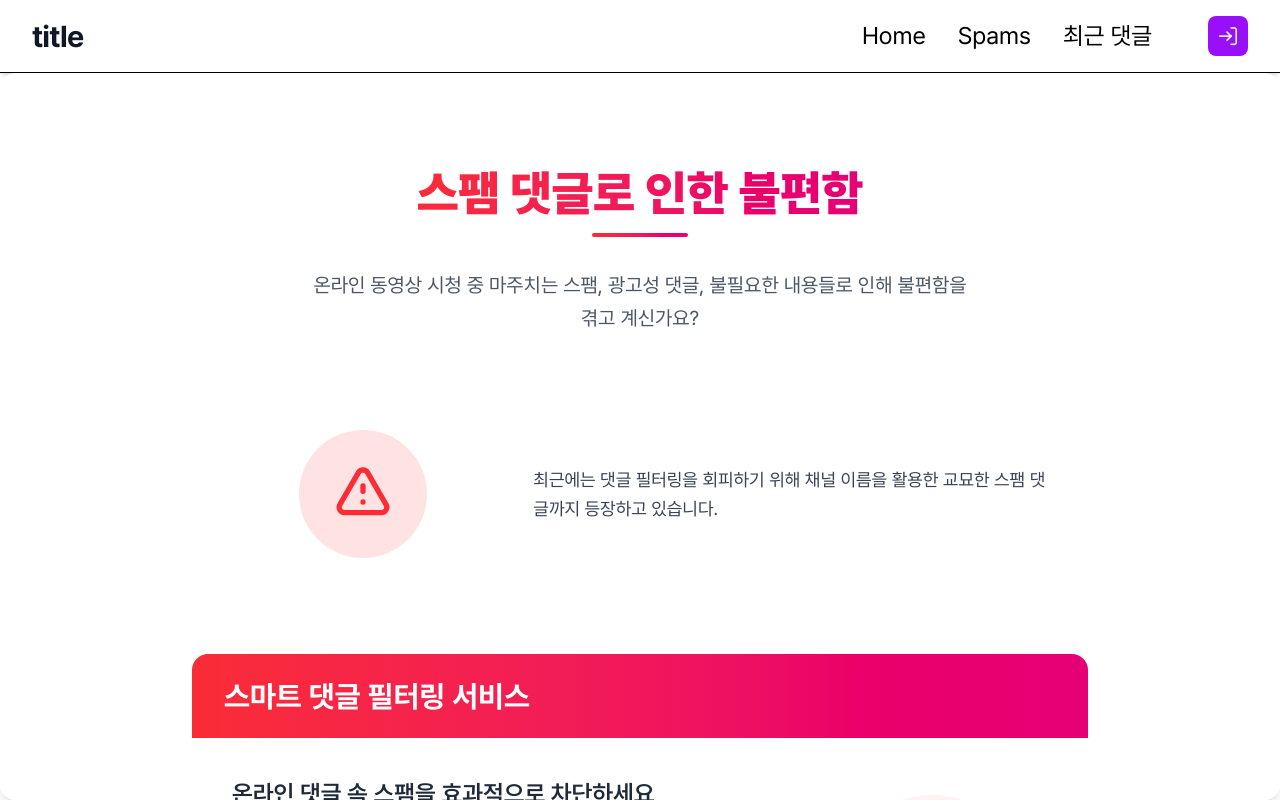
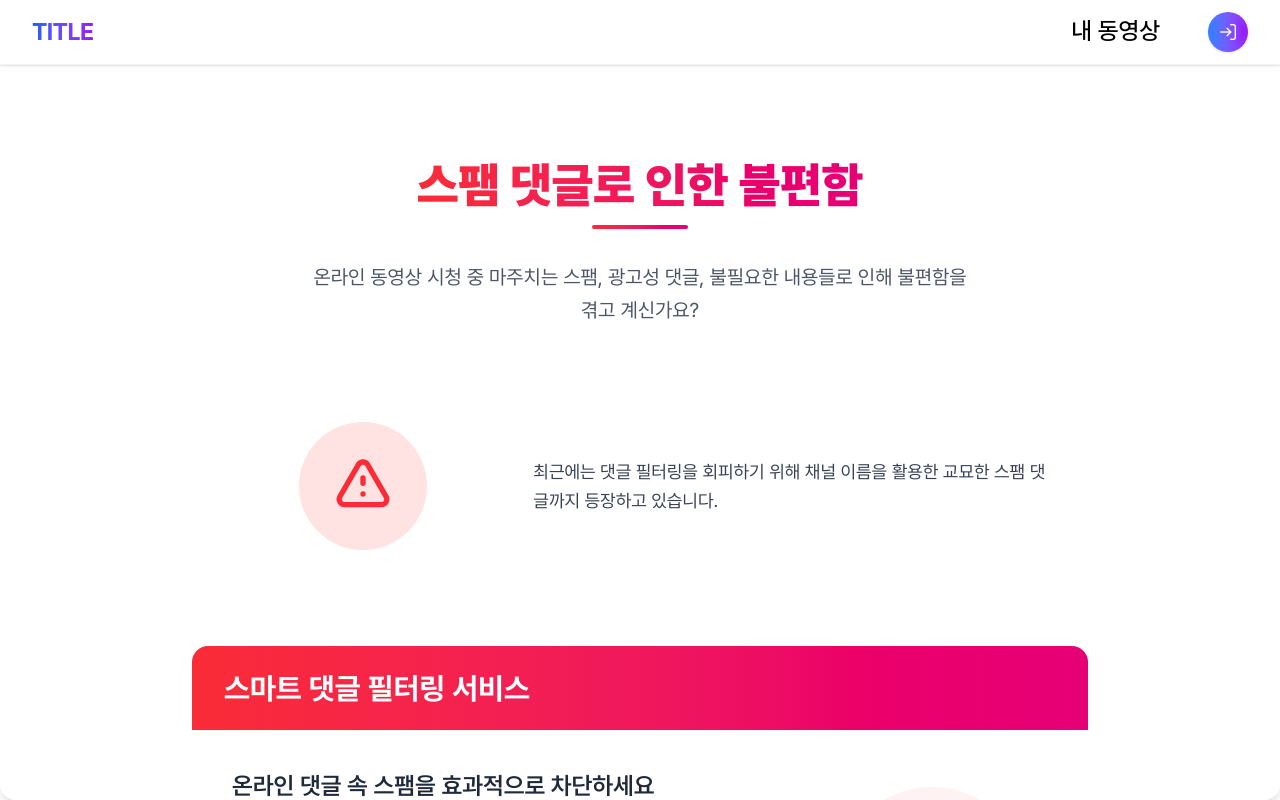
Before and after one commit to YoutubeCommentFilterService/frontend-vue, a Vue app: page / in a window 1280 px wide. Built offline with nearby package versions, Linux system fonts and the light colour scheme; no server answers.

Commit message:
Feat: 헤더 수정
- 헤더를 깔끔하게 수정
- 회원탈퇴 시 확인 메시지 모달 추가

```diff
--- a/src/contents/Header.vue
+++ b/src/contents/Header.vue
@@ -1,94 +1,168 @@
 <template>
-  <header class="bg-white shadow-md w-full">
-    <div class="flex justify-between items-center px-8 py-4 border-b">
+  <header class="bg-white shadow-sm sticky top-0 z-30 border-b border-gray-100">
+    <div class="max-w-7xl mx-auto px-4 sm:px-6 lg:px-8">
+      <div class="flex justify-between items-center h-16">
         <!-- 왼쪽: 타이틀 -->
-      <h1 class="text-3xl font-bold text-gray-900 tracking-tight">title</h1>
+        <RouterLink to="/" class="flex items-center">
+          <span
+            class="text-2xl font-bold bg-gradient-to-r from-blue-600 to-purple-600 text-transparent bg-clip-text tracking-tight"
+          >
+            TITLE
+          </span>
+        </RouterLink>
 
         <!-- 오른쪽: 네비게이션 -->
-      <nav class="flex items-center gap-8">
-        <RouterLink to="/" class="nav-item">Home</RouterLink>
-        <RouterLink to="/videos" class="nav-item">Spams</RouterLink>
-        <RouterLink to="/recent" class="nav-item">최근 댓글</RouterLink>
+        <nav class="flex items-center space-x-6">
+          <RouterLink
+            v-for="link in navLinks"
+            :key="link.name"
+            :to="link.path"
+            class="p-2 font-medium text-gray-700 transition-all duration-200 border-b-2 border-transparent hover:border-b-2 hover:border-gray-300"
+            active-class="border-b-2 !border-blue-500 font-extrabold"
+          >
+            {{ link.name }}
+          </RouterLink>
+          <!-- 로그인 버튼 -->
+          <div
+            class="flex ml-4 w-10 h-10 items-center justify-center transition-all duration-200 hover:opacity-90"
+            :class="{
+              'rounded-full shadow-sm': !authStore.isLoggedIn,
+              'bg-gradient-to-r from-blue-500 to-purple-600': !authStore.isLoggedIn,
+            }"
+          >
+            <RouterLink
+              v-if="!authStore.isLoggedIn"
+              to="login"
+              class="flex items-center gap-2 px-2 py-2 rounded-full bg-gradient-to-r from-blue-500 to-purple-600 text-white font-medium transition-transform hover:shadow-md hover:scale-105"
+            >
+              <i class="pi pi-sign-in text-white text-base"></i>
+            </RouterLink>
+            <div v-else class="relative">
+              <img
+                :src="authStore.profile.profileImage"
+                @click="handleClickUserMenu"
+                class="w-10 h-10 rounded-full cursor-pointer object-cover ring-2 ring-gray-200 transition-all relative"
+                alt="Profile"
+              />
+              <div
+                v-show="isUserMenuVisible"
+                ref="userMenu"
+                class="absolute right-0 mt-3 w-56 bg-white shadow-lg rounded-xl z-50 transform transition-all duration-200 origin-top-right"
+              >
+                <div class="flex items-center p-4 border-b border-gray-100 bg-gray-50 select-none">
+                  <img
+                    :src="authStore.profile.profileImage"
+                    class="w-12 h-12 rounded-full object-cover ring-1 ring-gray-200"
+                    alt="Profile"
+                    draggable="false"
+                  />
+                  <div class="ml-3">
+                    <p class="text-base font-medium text-gray-800">
+                      {{ authStore.profile.nickname }}
+                    </p>
+                  </div>
+                </div>
 
-        <!-- 로그인 버튼 -->
-        <div class="flex ml-6 bg-purple-600 w-10 h-10 justify-center align-center rounded-lg">
-          <RouterLink v-if="!authStore.isLoggedIn" to="login"
-                      class="login-btn flex items-center justify-center">
-            <i class="pi pi-sign-in text-white text-lg"></i>
-          </RouterLink>
-
-          <div v-else class="relative">
-            <img :src="authStore.profile.profileImage" @click="handleClickUserMenu"
-                 class="w-12 h-12 rounded-full cursor-pointer border-2 border-gray-300 hover:border-purple-500 transition-all">
-            <div v-show="isUserMenuVisible" ref="userMenu"
-                 class="absolute right-0 mt-2 w-56 bg-white shadow-xl rounded-xl overflow-hidden z-10">
-              <div class="flex items-center px-5 py-4 border-b">
-                <img :src="authStore.profile.profileImage" class="w-10 h-10 rounded-full">
-                <p class="ml-4 text-lg font-medium text-gray-800">{{ authStore.profile.nickname }}</p>
+                <div class="py-1 select-none">
+                  <div
+                    @click="reloginGoogle"
+                    class="flex items-center px-4 py-3 text-sm text-gray-700 hover:bg-gray-50 cursor-pointer transition-colors"
+                  >
+                    <i class="pi pi-sync mr-3 text-blue-500"></i> 구글 재연동
                   </div>
-              <div @click="reloginGoogle" class="menu-item"><i class="pi pi-sync"></i> 구글 재연동</div>
-              <div @click="logout" class="menu-item"><i class="pi pi-sign-out"></i> 로그아웃</div>
-              <div @click="withdrawService" class="menu-item text-red-500"><i class="pi pi-user-minus"></i> 회원탈퇴</div>
+                  <div
+                    @click="logout"
+                    class="flex items-center px-4 py-3 text-sm text-gray-700 hover:bg-gray-50 cursor-pointer transition-colors"
+                  >
+                    <i class="pi pi-sign-out mr-3 text-gray-500"></i> 로그아웃
+                  </div>
+                  <div class="border-t border-gray-100 my-1"></div>
+                  <div
+                    @click="withdrawService"
+                    class="flex items-center px-4 py-3 text-sm text-red-500 hover:bg-red-50 cursor-pointer transition-colors"
+                  >
+                    <i class="pi pi-user-minus mr-3"></i> 회원탈퇴
+                  </div>
+                </div>
               </div>
             </div>
           </div>
         </nav>
       </div>
+    </div>
+    <ConfirmModal
+      v-model="showWithdrawModal"
+      title="회원 탈퇴"
+      message="정말 회원 탈퇴를 진행하시겠습니까? 이 작업은 되돌릴 수 없습니다."
+      confirm-text="탈퇴"
+      @confirm="confirmWithdraw"
+    />
   </header>
 </template>
 
 <script setup lang="ts">
-import { tokenAxiosInstance, LOCAL_STORAGE_REFRESH_TOKEN } from '@/utils';
-import { useAuthStore } from '@/stores/auth';
-import { useVideoStore } from '@/stores/video';
-import { useRouter } from 'vue-router';
-import { onMounted, onUnmounted, ref } from 'vue';
+import ConfirmModal from '@/components/ConfirmModal.vue'
+import { tokenAxiosInstance, LOCAL_STORAGE_REFRESH_TOKEN } from '@/utils'
+import { useAuthStore } from '@/stores/auth'
+import { useVideoStore } from '@/stores/video'
+import { useRouter } from 'vue-router'
+import { onMounted, onUnmounted, ref } from 'vue'
 
-const authStore = useAuthStore();
-const videoStore = useVideoStore();
-const router = useRouter();
+const authStore = useAuthStore()
+const videoStore = useVideoStore()
+const router = useRouter()
 
 const reloginGoogle = () => {
-    window.location.href = `${import.meta.env.VITE_BACKEND_URL}/oauth2/authorize/google`;
+  window.location.href = `${import.meta.env.VITE_BACKEND_URL}/oauth2/authorize/google`
 }
 
-const withdrawService = async () => {
+const navLinks = ref([
+  { name: '내 동영상', path: '/videos' },
+  // 필요하면 더 추가 가능
+])
+
+const showWithdrawModal = ref(false)
+
+const confirmWithdraw = async () => {
   try {
-        await tokenAxiosInstance.delete("/api/member");
-        await logout();
+    await tokenAxiosInstance.delete('/api/member')
+    await logout()
   } catch (err) {
-        console.log(err);
+    console.error(err)
   }
 }
 
-const logout = async () => {
-    authStore.logout();
-    localStorage.removeItem(LOCAL_STORAGE_REFRESH_TOKEN);
-    videoStore.flush();
-    router.replace("/");
+const withdrawService = () => {
+  showWithdrawModal.value = true
 }
 
+const logout = async () => {
+  authStore.logout()
+  localStorage.removeItem(LOCAL_STORAGE_REFRESH_TOKEN)
+  videoStore.flush()
+  router.replace('/')
+}
 
 const isUserMenuVisible = ref<boolean>(false)
-const userMenu = ref<HTMLElement | null>(null);
+const userMenu = ref<HTMLElement | null>(null)
 
 const handleClickUserMenu = (event: MouseEvent) => {
-  event.stopPropagation();
-  isUserMenuVisible.value = true;
+  event.stopPropagation()
+  isUserMenuVisible.value = true
 }
 
 const handleClickOutside = (event: MouseEvent) => {
-  event.stopPropagation();
+  event.stopPropagation()
   if (userMenu.value && !userMenu.value.contains(event.target as Node) && isUserMenuVisible.value) {
     isUserMenuVisible.value = false
   }
 }
 
 onMounted(() => {
-  window.addEventListener('click', handleClickOutside);
+  window.addEventListener('click', handleClickOutside)
 })
 
 onUnmounted(() => {
-  window.addEventListener('click', handleClickOutside);
+  window.addEventListener('click', handleClickOutside)
 })
 </script>
```
Lines whose indentation alone changed are shown as unchanged.
